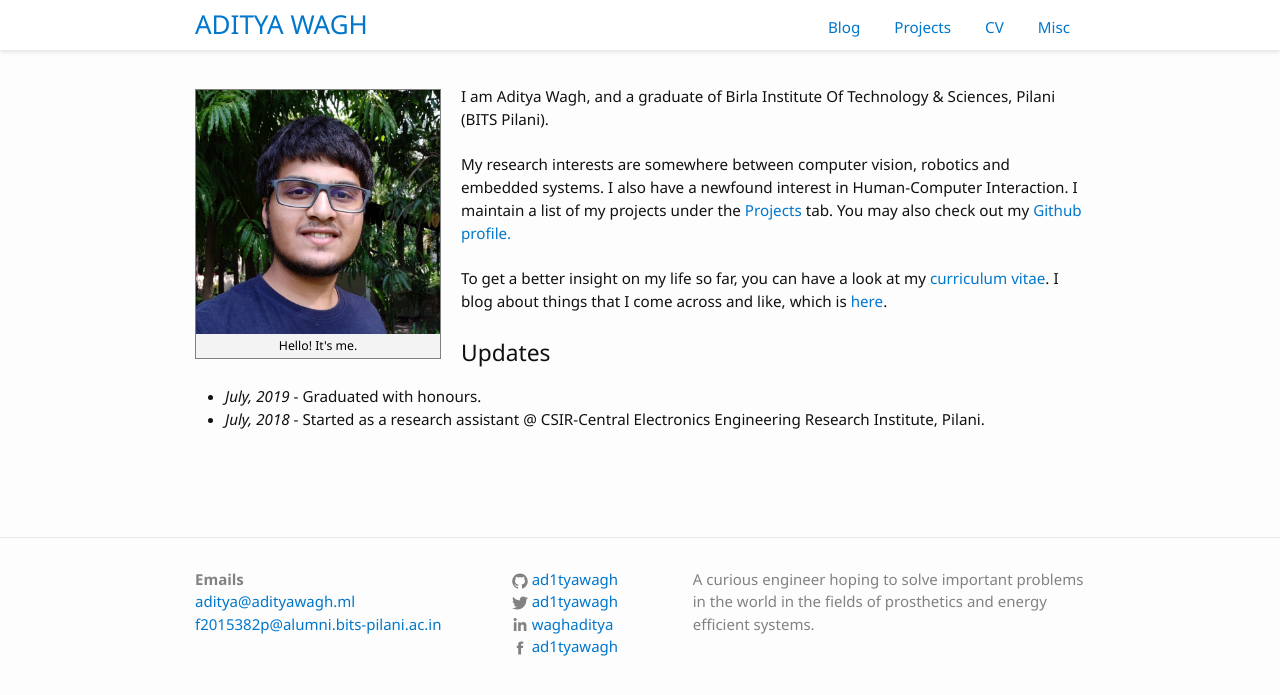
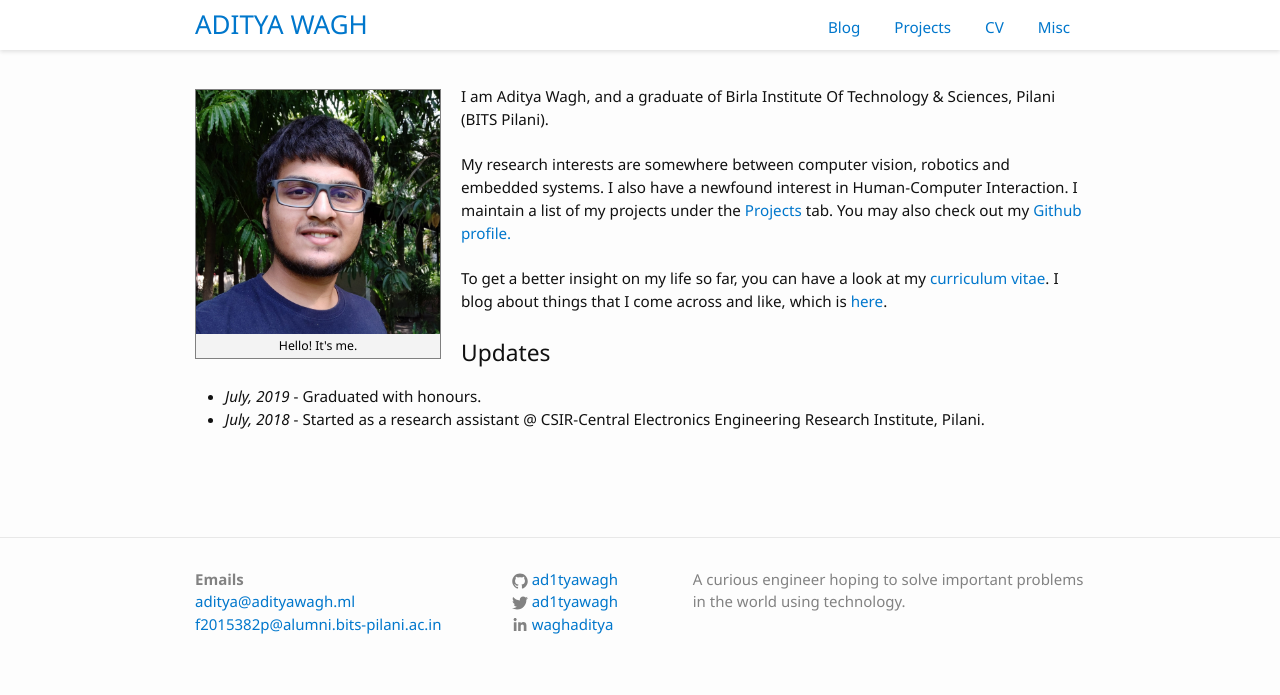
Before and after one commit to thecodeeagle/Ashlesha_Personal, a Jekyll site: the page built from index.md, in a window 1280 px wide. Shown: the top 695 px of the page. Built offline with Jekyll 4.4.1, drawn with Linux system fonts in a browser that asks for light colours.

Commit message:
fixed cv page

```diff
--- a/_config.yml
+++ b/_config.yml
@@ -4,7 +4,7 @@ general_email: aditya@adityawagh.ml
 academic_email: f2015382p@alumni.bits-pilani.ac.in
 
 description:
-  A curious engineer hoping to solve important problems in the world in the fields of prosthetics and energy efficient systems.
+  A curious engineer hoping to solve important problems in the world using technology.
 baseurl: ""
 
 url: "https://www.adityawagh.ml/"
@@ -12,8 +12,6 @@ url: "https://www.adityawagh.ml/"
 twitter_username: ad1tyawagh
 github_username: ad1tyawagh
 linkedin_username: waghaditya
-facebook_username: ad1tyawagh
-
 
 # Build settings
 markdown: kramdown
```
